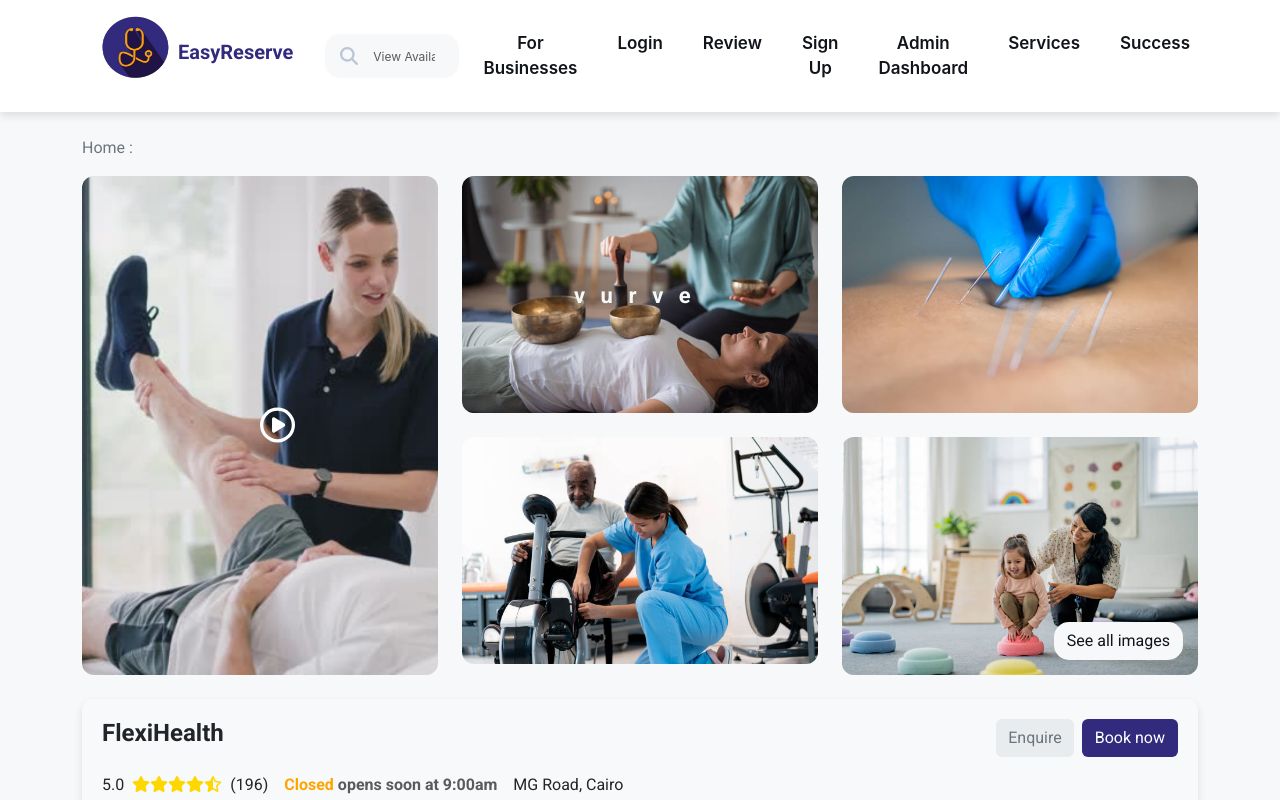
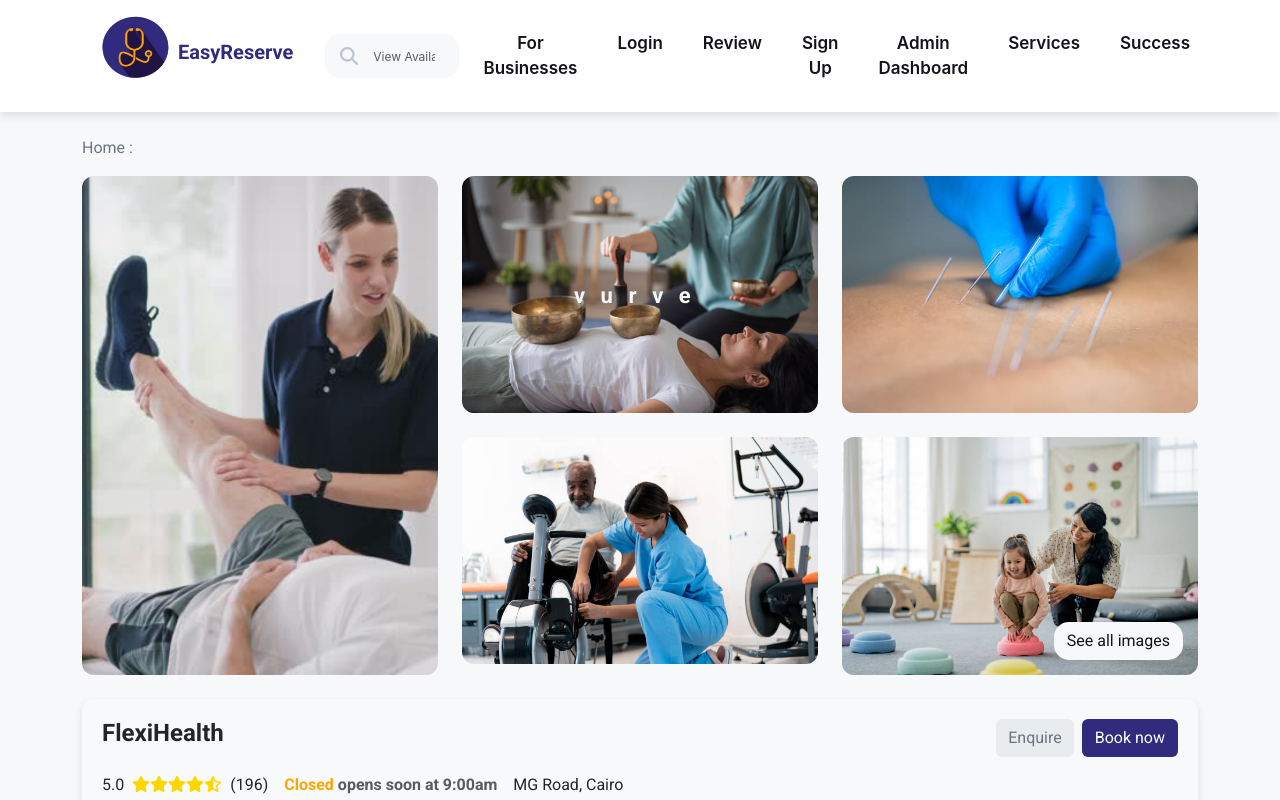
Before and after one commit to Fouad-Gabr/Booking-and-reservation-system, a React (Vite) app: page / in a window 1280 px wide. Shown: the top 800 px of the page. Built offline with nearby package versions, Linux system fonts and the light colour scheme; no server answers.

Commit message:
Delete :  the icon in the image on the left side of the screen in the home folder

```diff
--- a/src/pages/Home/Home.css
+++ b/src/pages/Home/Home.css
@@ -39,14 +39,6 @@
 
 .landing .image-boxes .full-height {
     height: 100%;
-}
-
-.landing .image-boxes .row>div svg {
-    font-size: 35px;
-    top: 50%;
-    left: 50%;
-    color: white;
-    transform: translateY(-50%);
 }
 
 .landing .image-boxes img {
--- a/src/pages/Home/Home.jsx
+++ b/src/pages/Home/Home.jsx
@@ -116,10 +116,6 @@ function Home() {
                 src="images/num-one.jpg"
                 alt="Barbershop"
                 className="img-fluid full-height position-relative  object-fit-cover"
-              />
-              <FontAwesomeIcon
-                icon={faCirclePlay}
-                className="position-absolute"
               />
             </div>
             <div className="col-md-6 col-lg-4 pb-4 pb-md-0">
```
